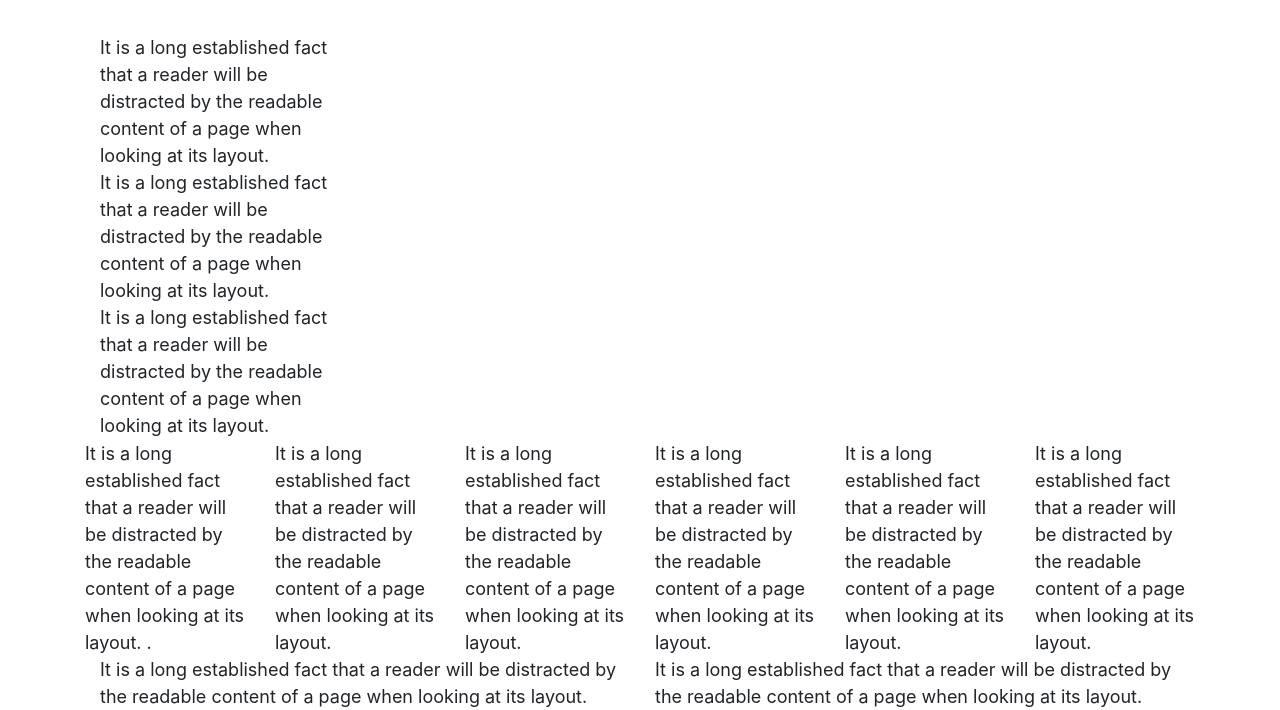
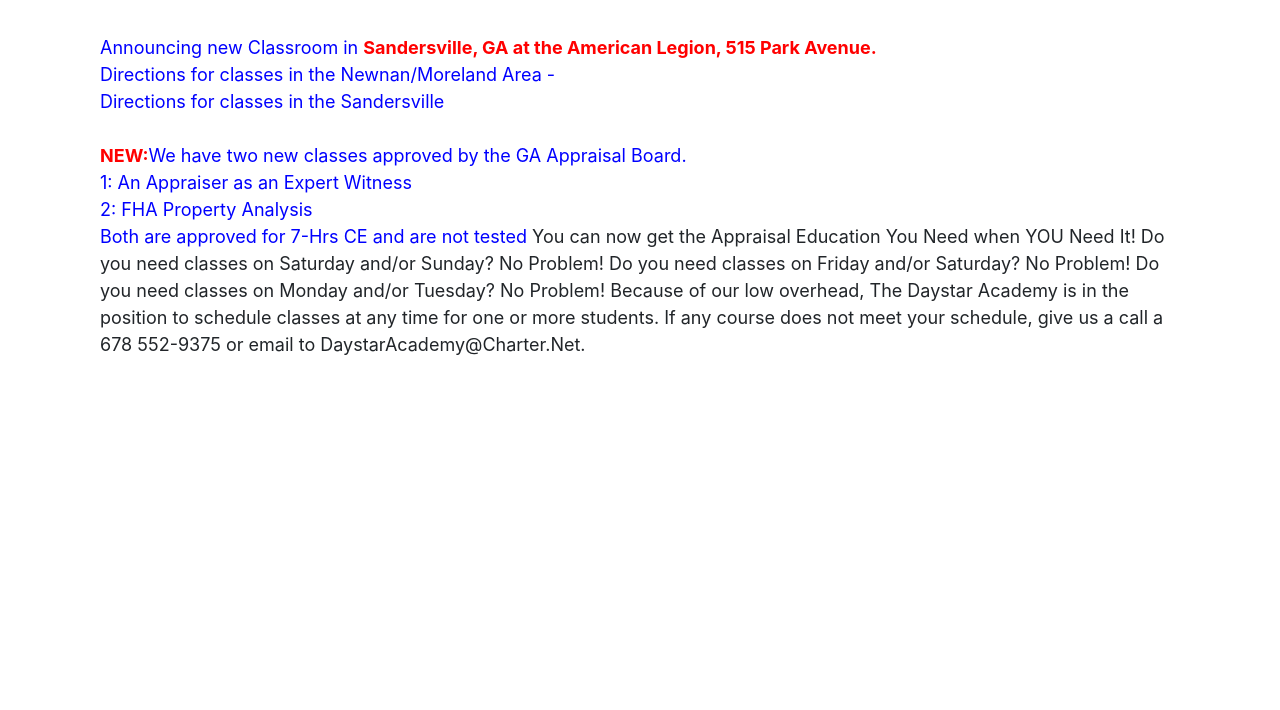
Before and after one commit to w4tsw4ts/daystar, a plain HTML site: page index.html in a window 1280 px wide. Shown: the part 356-1066 px from the top of the page. After the commit the page ends 800 px from the top, so only its background shows below. Drawn offline with nearby package versions, Linux system fonts and the light colour scheme.

```diff
--- a/index.html
+++ b/index.html
@@ -48,10 +48,13 @@
                 <li class="nav-item">
                     <a class="nav-link" href="calendar.html">Class Calendars</a>
                 </li>
-                <li class=nav-item ">
-                    <a class="nav-link " href="faq.html">FAQ</a>
+                <li class="nav-item">
+                    <a class="nav-link " href="faq.html ">FAQ</a>
                 </li>
-                <li class=nav-item">
+                <li class="nav-item">
+                    <a class="nav-link " href="location.html ">Location</a>
+                </li>
+                <li class="nav-item">
                     <a class="nav-link" href="contact.html">Contact</a>
                 </li>
                 <!-- <li class="nav-item">
@@ -69,68 +72,26 @@
         <!-- Row #1 -->
         <div class="row"></div>
         <!-- Columns fit inside -->
-        <div class="col-md-3">
-            It is a long established fact that a reader will be distracted by the readable content of a page when looking at its layout.
-            <!-- Thi s is column 1 of 4 -->
+        <div class="col-md-12">
+            <p2>Announcing new Classroom in </p2><p3>Sandersville, GA at the American Legion, 515 Park Avenue.</p3> <br>
+            <p2>Directions for classes in the Newnan/Moreland Area - </p2><br>
+            <p2>Directions for classes in the Sandersville</p2><br><br>
+            <p3>NEW:</p3><p2>We have two new classes approved by the GA Appraisal Board.</p2><br>
+            <p2>1:  An Appraiser as an Expert Witness </p2><br>
+            <p2>2:  FHA Property Analysis</p2><br>
+
+        <p2>Both are approved for 7-Hrs CE and are not tested</p2>
+
+        You can now get the Appraisal Education You Need when YOU Need It!
+
+             Do you need classes on Saturday and/or Sunday?  No Problem!
+
+              Do you need classes on Friday and/or Saturday?   No Problem!
+
+              Do you need classes on Monday and/or Tuesday?  No Problem!
+
+        Because of our low overhead, The Daystar Academy is in the position to schedule classes at any time for one or more students. If any course does not meet your schedule, give us a call a 678 552-9375 or email to DaystarAcademy@Charter.Net.            <!-- Thi s is column 1 of 4 -->
         </div>
-        <div class="col-md-3">
-            It is a long established fact that a reader will be distracted by the readable content of a page when looking at its layout.
-            <!-- This is column 2 of 4 -->
-        </div>
-        <div class="col-md-3">
-            It is a long established fact that a reader will be distracted by the readable content of a page when looking at its layout.
-            <!-- This is column 3 of 4 -->
-        </div>
-        <div class="col-md-3">
-            <!-- This is column 4 of 4 -->
-        </div>
-    </div>
-    </div>
-    <!-- Row #2 -->
-    <div class="container">
-        <!-- Defines the row -->
-        <div class="row">
-            <!-- Columns fit inside -->
-            <div class="col-md-2">
-                It is a long established fact that a reader will be distracted by the readable content of a page when looking at its layout.
-                .
-                <!-- This is column 1 of 6 -->
-            </div>
-            <div class="col-md-2">
-                It is a long established fact that a reader will be distracted by the readable content of a page when looking at its layout.
-                <!-- This is column 2 of 6 -->
-            </div>
-            <div class="col-md-2">
-                It is a long established fact that a reader will be distracted by the readable content of a page when looking at its layout.
-                <!-- This is column 3 of 6 -->
-            </div>
-            <div class="col-md-2">
-                It is a long established fact that a reader will be distracted by the readable content of a page when looking at its layout.
-                <!-- This is column 4 of 6 -->
-            </div>
-            <div class="col-md-2">
-                It is a long established fact that a reader will be distracted by the readable content of a page when looking at its layout.
-                <!-- This is column 5 of 6 -->
-            </div>
-            <div class="col-md-2">
-                It is a long established fact that a reader will be distracted by the readable content of a page when looking at its layout.
-                <!-- This is column 6 of 6 -->
-            </div>
-        </div>
-        <!-- Row #3 -->
-        <div class="container">
-            <!-- Defines the row -->
-            <div class="row">
-                <!-- Columns fit inside -->
-                <div class="col-md-6">
-                    It is a long established fact that a reader will be distracted by the readable content of a page when looking at its layout.
-                    <!-- This is column 1 of 2 -->
-                </div>
-                <div class="col-md-6">
-                    It is a long established fact that a reader will be distracted by the readable content of a page when looking at its layout.
-                    <!-- This is column 2 of 2 -->
-                </div>
-            </div>
 
 </head>
 
```
Also changed, not shown: contact.html (+6 -3 lines), course.html (+7 -4 lines), faq.html (+5 -2 lines).
